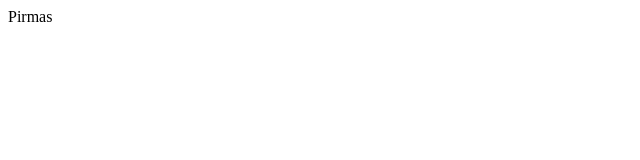
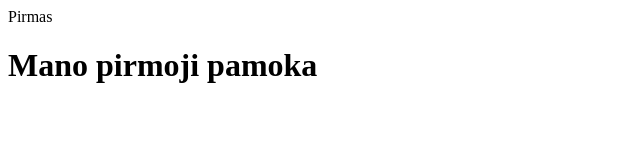
Before and after one commit to daivabaltranaite/pirmas, a plain HTML site: page index.html in a window 1280 px wide. Shown: the whole page, without its empty margins (0-640 px from the left). Drawn offline with Linux system fonts and the light colour scheme.

Commit message:
Mano pirma pamoka

```diff
--- a/index.html
+++ b/index.html
@@ -1,5 +1,6 @@
 <html>
     <body>
         <div>Pirmas</div>
+        <h1>Mano pirmoji pamoka</h1>
     </body>
 </html>
```
